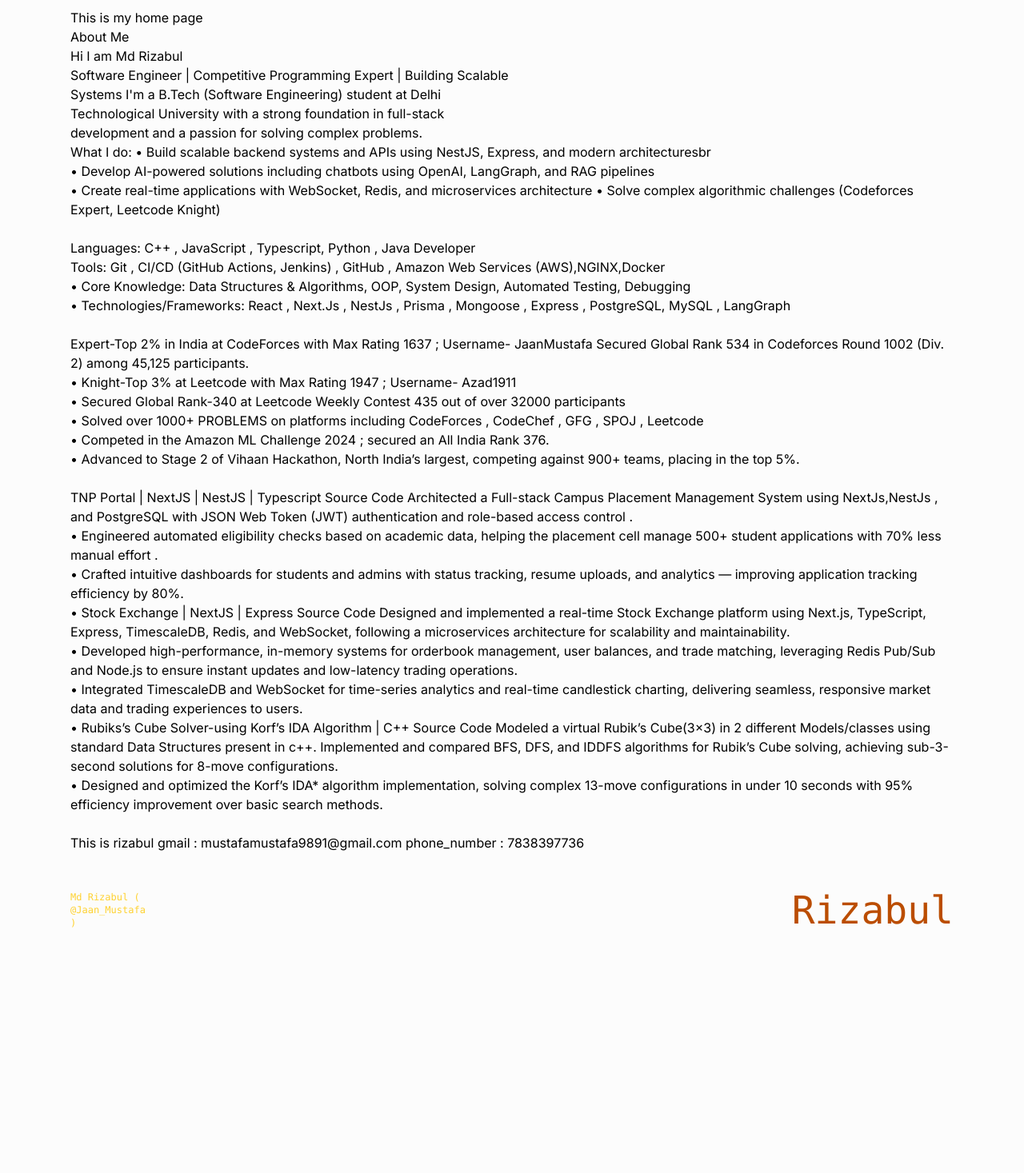
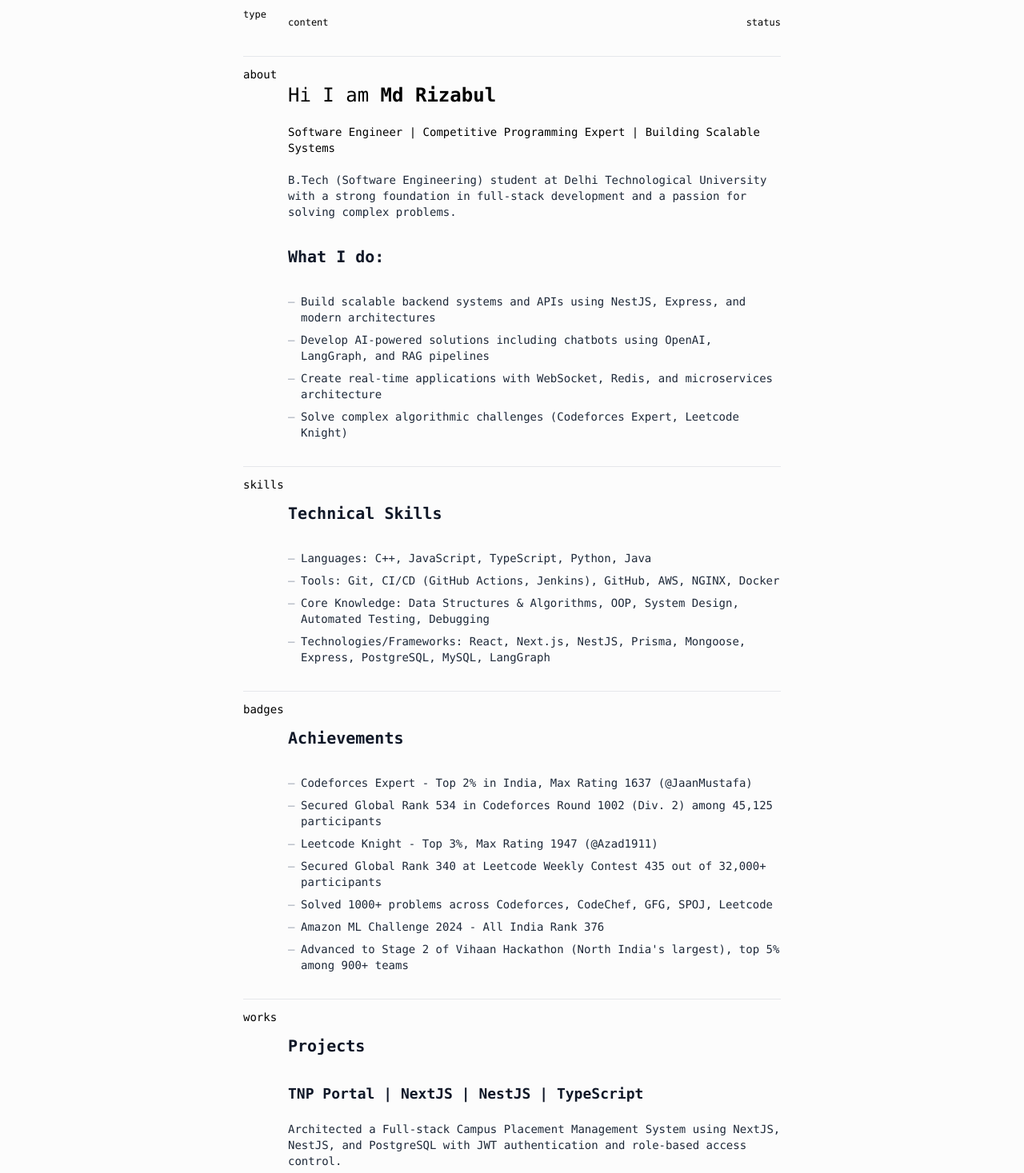
Before and after one commit to Jaan-Mustafa/md_rizabul, a Next.js app: page / in a window 1280 px wide. Shown: the part 86-1553 px from the top of the page at 80% size. Before the commit the page ends 1272 px from the top, so only its background shows below. Built offline with nearby package versions, Linux system fonts and the light colour scheme.

Commit message:
changes made

```diff
--- a/app/components/Achievement.tsx
+++ b/app/components/Achievement.tsx
@@ -1,31 +1,32 @@
-
-
-export default function Achievement(){
-
-
-    return (
-      <>
-        <div>
-          Expert-Top 2% in India at CodeForces with Max Rating 1637 ; Username-
-          JaanMustafa Secured Global Rank 534 in Codeforces Round 1002 (Div. 2)
-          among 45,125 participants.
-          <br />
-           • Knight-Top 3% at Leetcode with Max Rating
-          1947 ; Username- Azad1911
-          <br />
-          • Secured Global Rank-340 at Leetcode Weekly
-          Contest 435 out of over 32000 participants
-          <br />
-          • Solved over 1000+
-          PROBLEMS on platforms including CodeForces , CodeChef , GFG , SPOJ ,
-          Leetcode
-          <br />
-          • Competed in the Amazon ML Challenge 2024 ; secured an All
-          India Rank 376.
-          <br />
-          • Advanced to Stage 2 of Vihaan Hackathon, North
-          India’s largest, competing against 900+ teams, placing in the top 5%.
-        </div>
-      </>
-    )
+export default function Achievement() {
+  return (
+    <div className="my-5">
+      <h2 className="group font-bold text-xl my-8 relative text-gray-900 dark:text-gray-100">
+        Achievements
+      </h2>
+      <ul className="my-5 list-none list-inside">
+        <li className="my-2 relative pl-4 before:text-gray-400 before:content-['–'] before:mr-2 before:absolute before:-ml-4 text-gray-800 dark:text-gray-300">
+          <span className="font-medium">Codeforces Expert</span> - Top 2% in India, Max Rating 1637 (@JaanMustafa)
+        </li>
+        <li className="my-2 relative pl-4 before:text-gray-400 before:content-['–'] before:mr-2 before:absolute before:-ml-4 text-gray-800 dark:text-gray-300">
+          Secured Global Rank 534 in Codeforces Round 1002 (Div. 2) among 45,125 participants
+        </li>
+        <li className="my-2 relative pl-4 before:text-gray-400 before:content-['–'] before:mr-2 before:absolute before:-ml-4 text-gray-800 dark:text-gray-300">
+          <span className="font-medium">Leetcode Knight</span> - Top 3%, Max Rating 1947 (@Azad1911)
+        </li>
+        <li className="my-2 relative pl-4 before:text-gray-400 before:content-['–'] before:mr-2 before:absolute before:-ml-4 text-gray-800 dark:text-gray-300">
+          Secured Global Rank 340 at Leetcode Weekly Contest 435 out of 32,000+ participants
+        </li>
+        <li className="my-2 relative pl-4 before:text-gray-400 before:content-['–'] before:mr-2 before:absolute before:-ml-4 text-gray-800 dark:text-gray-300">
+          Solved 1000+ problems across Codeforces, CodeChef, GFG, SPOJ, Leetcode
+        </li>
+        <li className="my-2 relative pl-4 before:text-gray-400 before:content-['–'] before:mr-2 before:absolute before:-ml-4 text-gray-800 dark:text-gray-300">
+          <span className="font-medium">Amazon ML Challenge 2024</span> - All India Rank 376
+        </li>
+        <li className="my-2 relative pl-4 before:text-gray-400 before:content-['–'] before:mr-2 before:absolute before:-ml-4 text-gray-800 dark:text-gray-300">
+          Advanced to Stage 2 of Vihaan Hackathon (North India's largest), top 5% among 900+ teams
+        </li>
+      </ul>
+    </div>
+  )
 }
--- a/app/components/Contacts.tsx
+++ b/app/components/Contacts.tsx
@@ -1,15 +1,21 @@
 
-
-
-export default function Contacts(){
-
-    return (
-        <>
-        <div>
-            This is rizabul
-            gmail : mustafamustafa9891@gmail.com
-            phone_number : 7838397736
-        </div>
-        </>
-    )
+export default function Contacts() {
+  return (
+    <div className="my-5">
+      <h2 className="group font-bold text-xl my-8 relative text-gray-900 dark:text-gray-100">
+        Contact
+      </h2>
+      <ul className="my-5 list-none list-inside">
+        <li className="my-2 relative pl-4 before:text-gray-400 before:content-['–'] before:mr-2 before:absolute before:-ml-4 text-gray-800 dark:text-gray-300">
+          <span className="font-medium">Email:</span> mustafamustafa9891@gmail.com
+        </li>
+        <li className="my-2 relative pl-4 before:text-gray-400 before:content-['–'] before:mr-2 before:absolute before:-ml-4 text-gray-800 dark:text-gray-300">
+          <span className="font-medium">Phone:</span> +91 7838397736
+        </li>
+      </ul>
+      <blockquote className="my-5 text-gray-500 pl-3 border-l-4 dark:border-gray-600 dark:text-gray-400">
+        Available for freelance projects and full-time opportunities
+      </blockquote>
+    </div>
+  )
 }
--- a/app/components/Projects.tsx
+++ b/app/components/Projects.tsx
@@ -1,50 +1,61 @@
 
+export default function Projects() {
+  return (
+    <div className="my-5">
+      <h2 className="group font-bold text-xl my-8 relative text-gray-900 dark:text-gray-100">
+        Projects
+      </h2>
 
-export default function Projects(){
+      <div className="my-8">
+        <h3 className="font-bold text-lg mb-3 text-gray-900 dark:text-gray-100">
+          TNP Portal | NextJS | NestJS | TypeScript
+        </h3>
+        <p className="my-5 text-gray-800 dark:text-gray-300">
+          Architected a Full-stack Campus Placement Management System using NextJS, NestJS, and PostgreSQL with JWT authentication and role-based access control.
+        </p>
+        <ul className="my-5 list-none list-inside">
+          <li className="my-2 relative pl-4 before:text-gray-400 before:content-['–'] before:mr-2 before:absolute before:-ml-4 text-gray-800 dark:text-gray-300">
+            Engineered automated eligibility checks, helping placement cell manage 500+ student applications with 70% less manual effort
+          </li>
+          <li className="my-2 relative pl-4 before:text-gray-400 before:content-['–'] before:mr-2 before:absolute before:-ml-4 text-gray-800 dark:text-gray-300">
+            Crafted intuitive dashboards for students and admins with status tracking, resume uploads, and analytics — improving application tracking efficiency by 80%
+          </li>
+        </ul>
+      </div>
 
-    return (
-      <>
-        <div>
-          TNP Portal | NextJS | NestJS | Typescript Source Code Architected a
-          Full-stack Campus Placement Management System using NextJs,NestJs ,
-          and PostgreSQL with JSON Web Token (JWT) authentication and role-based
-          access control . <br />
-          • Engineered automated eligibility checks based on
-          academic data, helping the placement cell manage 500+ student
-          applications with 70% less manual effort .
-          <br />
-           • Crafted intuitive
-          dashboards for students and admins with status tracking, resume
-          uploads, and analytics — improving application tracking efficiency by
-          80%.
-          <br />
-           • Stock Exchange | NextJS | Express Source Code Designed and
-          implemented a real-time Stock Exchange platform using Next.js,
-          TypeScript, Express, TimescaleDB, Redis, and WebSocket, following a
-          microservices architecture for scalability and maintainability.
-          <br />
-          •
-          Developed high-performance, in-memory systems for orderbook
-          management, user balances, and trade matching, leveraging Redis
-          Pub/Sub and Node.js to ensure instant updates and low-latency trading
-          operations.
-          <br />
-          • Integrated TimescaleDB and WebSocket for time-series
-          analytics and real-time candlestick charting, delivering seamless,
-          responsive market data and trading experiences to users.
+      <div className="my-8">
+        <h3 className="font-bold text-lg mb-3 text-gray-900 dark:text-gray-100">
+          Stock Exchange | NextJS | Express
+        </h3>
+        <p className="my-5 text-gray-800 dark:text-gray-300">
+          Designed and implemented a real-time Stock Exchange platform using Next.js, TypeScript, Express, TimescaleDB, Redis, and WebSocket, following microservices architecture.
+        </p>
+        <ul className="my-5 list-none list-inside">
+          <li className="my-2 relative pl-4 before:text-gray-400 before:content-['–'] before:mr-2 before:absolute before:-ml-4 text-gray-800 dark:text-gray-300">
+            Developed high-performance, in-memory systems for orderbook management, user balances, and trade matching, leveraging Redis Pub/Sub and Node.js
+          </li>
+          <li className="my-2 relative pl-4 before:text-gray-400 before:content-['–'] before:mr-2 before:absolute before:-ml-4 text-gray-800 dark:text-gray-300">
+            Integrated TimescaleDB and WebSocket for time-series analytics and real-time candlestick charting
+          </li>
+        </ul>
+      </div>
 
-          <br />• Rubiks’s
-          Cube Solver-using Korf’s IDA Algorithm | C++ Source Code Modeled a
-          virtual Rubik’s Cube(3x3) in 2 different Models/classes using standard
-          Data Structures present in c++. Implemented and compared BFS, DFS, and
-          IDDFS algorithms for Rubik’s Cube solving, achieving sub-3-second
-          solutions for 8-move configurations.
-          <br />
-          • Designed and optimized the
-          Korf’s IDA* algorithm implementation, solving complex 13-move
-          configurations in under 10 seconds with 95% efficiency improvement
-          over basic search methods.
-        </div>
-      </>
-    )
+      <div className="my-8">
+        <h3 className="font-bold text-lg mb-3 text-gray-900 dark:text-gray-100">
+          Rubik's Cube Solver | C++
+        </h3>
+        <p className="my-5 text-gray-800 dark:text-gray-300">
+          Modeled a virtual Rubik's Cube(3x3) using standard Data Structures in C++. Implemented and compared BFS, DFS, and IDDFS algorithms.
+        </p>
+        <ul className="my-5 list-none list-inside">
+          <li className="my-2 relative pl-4 before:text-gray-400 before:content-['–'] before:mr-2 before:absolute before:-ml-4 text-gray-800 dark:text-gray-300">
+            Achieved sub-3-second solutions for 8-move configurations
+          </li>
+          <li className="my-2 relative pl-4 before:text-gray-400 before:content-['–'] before:mr-2 before:absolute before:-ml-4 text-gray-800 dark:text-gray-300">
+            Designed and optimized Korf's IDA* algorithm implementation, solving complex 13-move configurations in under 10 seconds with 95% efficiency improvement
+          </li>
+        </ul>
+      </div>
+    </div>
+  )
 }
--- a/app/components/Tech_Skill.tsx
+++ b/app/components/Tech_Skill.tsx
@@ -1,21 +1,24 @@
 
-
-
-export default function TechSkill(){
-
-    return (
-      <div>
-        Languages: C++ , JavaScript , Typescript, Python , Java Developer
-        <br />
-         Tools:
-
-        Git , CI/CD (GitHub Actions, Jenkins) , GitHub , Amazon Web Services
-        (AWS),NGINX,Docker
-        <br />• Core Knowledge: Data Structures & Algorithms, OOP,
-        System Design, Automated Testing, Debugging
-        <br />• Technologies/Frameworks:
-        React , Next.Js , NestJs , Prisma , Mongoose , Express , PostgreSQL,
-        MySQL , LangGraph
-      </div>
-    )
+export default function TechSkill() {
+  return (
+    <div className="my-5">
+      <h2 className="group font-bold text-xl my-8 relative text-gray-900 dark:text-gray-100">
+        Technical Skills
+      </h2>
+      <ul className="my-5 list-none list-inside">
+        <li className="my-2 relative pl-4 before:text-gray-400 before:content-['–'] before:mr-2 before:absolute before:-ml-4 text-gray-800 dark:text-gray-300">
+          <span className="font-medium">Languages:</span> C++, JavaScript, TypeScript, Python, Java
+        </li>
+        <li className="my-2 relative pl-4 before:text-gray-400 before:content-['–'] before:mr-2 before:absolute before:-ml-4 text-gray-800 dark:text-gray-300">
+          <span className="font-medium">Tools:</span> Git, CI/CD (GitHub Actions, Jenkins), GitHub, AWS, NGINX, Docker
+        </li>
+        <li className="my-2 relative pl-4 before:text-gray-400 before:content-['–'] before:mr-2 before:absolute before:-ml-4 text-gray-800 dark:text-gray-300">
+          <span className="font-medium">Core Knowledge:</span> Data Structures & Algorithms, OOP, System Design, Automated Testing, Debugging
+        </li>
+        <li className="my-2 relative pl-4 before:text-gray-400 before:content-['–'] before:mr-2 before:absolute before:-ml-4 text-gray-800 dark:text-gray-300">
+          <span className="font-medium">Technologies/Frameworks:</span> React, Next.js, NestJS, Prisma, Mongoose, Express, PostgreSQL, MySQL, LangGraph
+        </li>
+      </ul>
+    </div>
+  )
 }
--- a/app/components/description.tsx
+++ b/app/components/description.tsx
@@ -1,33 +1,41 @@
-
-
-
-export default function Desc(){
-
-    return (
-      <div>
-        <h1>About Me </h1>
-        Hi I am Md Rizabul
-        <br />
+export default function Desc() {
+  return (
+    <div className="my-5">
+      <h1 className="text-2xl  text-black  dark:text-gray-300">
+        Hi I am <span className="font-semibold">Md Rizabul</span>
+      </h1>
+      <p className="my-5 text-gray-900900 dark:text-gray-300">
         Software Engineer | Competitive Programming Expert | Building Scalable
-        <br />
-        Systems I'm a B.Tech (Software Engineering) student at Delhi
-        <br />
-        Technological University with a strong foundation in full-stack
-        <br />
-        development and a passion for solving complex problems.
-        <br />
-         What I do: •
-        Build scalable backend systems and APIs using NestJS, Express, and
-        modern architecturesbr
-        <br />
-         • Develop AI-powered solutions including chatbots
-        using OpenAI, LangGraph, and RAG pipelines
-        <br />
-        • Create real-time
-        applications with WebSocket, Redis, and microservices architecture •
-        Solve complex algorithmic challenges (Codeforces Expert, Leetcode
-        Knight)
+        Systems
+      </p>
+      <p className="my-5 text-gray-800 dark:text-gray-300">
+        B.Tech (Software Engineering) student at Delhi Technological University
+        with a strong foundation in full-stack development and a passion for
+        solving complex problems.
+      </p>
+      <div className="my-5">
+        <h2 className="group font-bold text-xl my-8 relative text-gray-900 dark:text-gray-100">
+          What I do:
+        </h2>
+        <ul className="my-5 list-none list-inside">
+          <li className="my-2 relative pl-4 before:text-gray-400 before:content-['–'] before:mr-2 before:absolute before:-ml-4 text-gray-800 dark:text-gray-300">
+            Build scalable backend systems and APIs using NestJS, Express, and
+            modern architectures
+          </li>
+          <li className="my-2 relative pl-4 before:text-gray-400 before:content-['–'] before:mr-2 before:absolute before:-ml-4 text-gray-800 dark:text-gray-300">
+            Develop AI-powered solutions including chatbots using OpenAI,
+            LangGraph, and RAG pipelines
+          </li>
+          <li className="my-2 relative pl-4 before:text-gray-400 before:content-['–'] before:mr-2 before:absolute before:-ml-4 text-gray-800 dark:text-gray-300">
+            Create real-time applications with WebSocket, Redis, and
+            microservices architecture
+          </li>
+          <li className="my-2 relative pl-4 before:text-gray-400 before:content-['–'] before:mr-2 before:absolute before:-ml-4 text-gray-800 dark:text-gray-300">
+            Solve complex algorithmic challenges (Codeforces Expert, Leetcode
+            Knight)
+          </li>
+        </ul>
       </div>
-    )
-
+    </div>
+  )
 }
--- a/app/page.tsx
+++ b/app/page.tsx
@@ -1,35 +1,84 @@
-import Image from "next/image";
-import Desc from "./components/description";
-import TechSkill from "./components/Tech_Skill";
-import Achievement from "./components/Achievement";
-import Projects from "./components/Projects";
-import Contacts from "./components/Contacts";
+import Desc from "./components/description"
+import TechSkill from "./components/Tech_Skill"
+import Achievement from "./components/Achievement"
+import Projects from "./components/Projects"
+import Contacts from "./components/Contacts"
 
 export default function Home() {
   return (
-    <>
-    <div  className="text-black">
+    <main className="max-w-2xl font-mono m-auto mb-10 text-sm">
+      <header className="text-black dark:text-gray-600 flex items-center text-xs mb-6">
+        <span className="w-12 h-9 text-left">type</span>
+        <span className="grow pl-2">content</span>
+        <span className="text-black dark:text-black text-xs">status</span>
+      </header>
 
-      <div>
-       This is my home page
-      </div>
-      <Desc/>
-      <br />
-      <div></div>
-      <TechSkill/>
-      <div>
-        <br />
-      </div>
-      <Achievement/>
-      <div><br /></div>
-      <Projects/>
-      <div><br /></div>
-      <Contacts/>
+      <ul>
+        <li>
+          <div className="flex transition-[background-color] hover:bg-gray-100 dark:hover:bg-[#242424] active:bg-gray-200 dark:active:bg-[#222] border-y border-gray-200 dark:border-[#313131]">
+            <div className="py-3 flex grow items-center">
+              <span className="w-14 inline-block self-start shrink-0 text-black dark:text-black">
+                about
+              </span>
+              <div className="grow text-black dark:text-black">
+                <Desc />
+              </div>
+            </div>
+          </div>
+        </li>
 
-    </div>
+        <li>
+          <div className="flex transition-[background-color] hover:bg-gray-100 dark:hover:bg-[#242424] active:bg-gray-200 dark:active:bg-[#222] border-y border-gray-200 dark:border-[#313131] border-t-0">
+            <div className="py-3 flex grow items-center">
+              <span className="w-14 inline-block self-start shrink-0 text-black dark:text-black">
+                skills
+              </span>
+              <div className="grow text-gray-600 dark:text-black">
+                <TechSkill />
+              </div>
+            </div>
+          </div>
+        </li>
 
+        <li>
+          <div className="flex transition-[background-color] hover:bg-gray-100 dark:hover:bg-[#242424] active:bg-gray-200 dark:active:bg-[#222] border-y border-gray-200 dark:border-[#313131] border-t-0">
+            <div className="py-3 flex grow items-center">
+              <span className="w-14 inline-block self-start shrink-0 text-black dark:text-black">
+                badges
+              </span>
+              <div className="grow text-gray-600 dark:text-black">
+                <Achievement />
+              </div>
+            </div>
+          </div>
+        </li>
 
-    </>
+        <li>
+          <div className="flex transition-[background-color] hover:bg-gray-100 dark:hover:bg-[#242424] active:bg-gray-200 dark:active:bg-[#222] border-y border-gray-200 dark:border-[#313131] border-t-0">
+            <div className="py-3 flex grow items-center">
+              <span className="w-14 inline-block self-start shrink-0 text-black dark:text-black">
+                works
+              </span>
+              <div className="grow text-gray-600 dark:text-black">
+                <Projects />
+              </div>
+            </div>
+          </div>
+        </li>
 
-  );
+        <li>
+          <div className="flex transition-[background-color] hover:bg-gray-100 dark:hover:bg-[#242424] active:bg-gray-200 dark:active:bg-[#222] border-y border-gray-200 dark:border-[#313131] border-t-0 border-b-0">
+            <div className="py-3 flex grow items-center">
+              <span className="w-14 inline-block self-start shrink-0 text-black dark:text-black">
+                reach
+              </span>
+              <div className="grow text-gray-600 dark:text-black">
+                <Contacts />
+              </div>
+            </div>
+          </div>
+        </li>
+      </ul>
+    </main>
+  )
 }
```
Also changed, not shown: app/header.tsx (+5 -5 lines).
